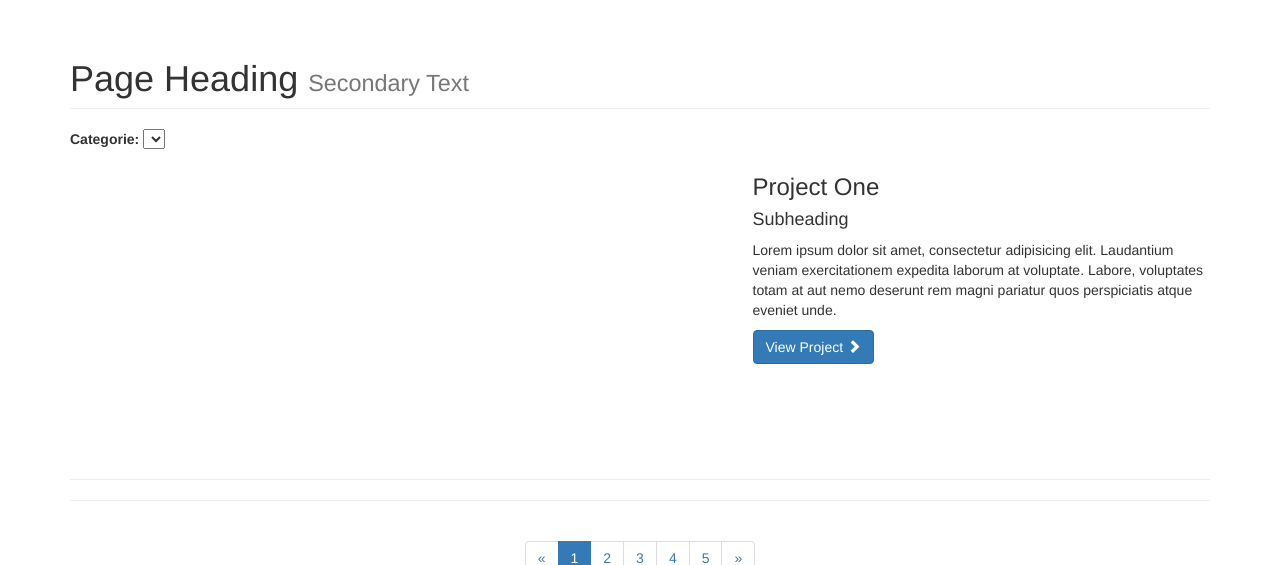
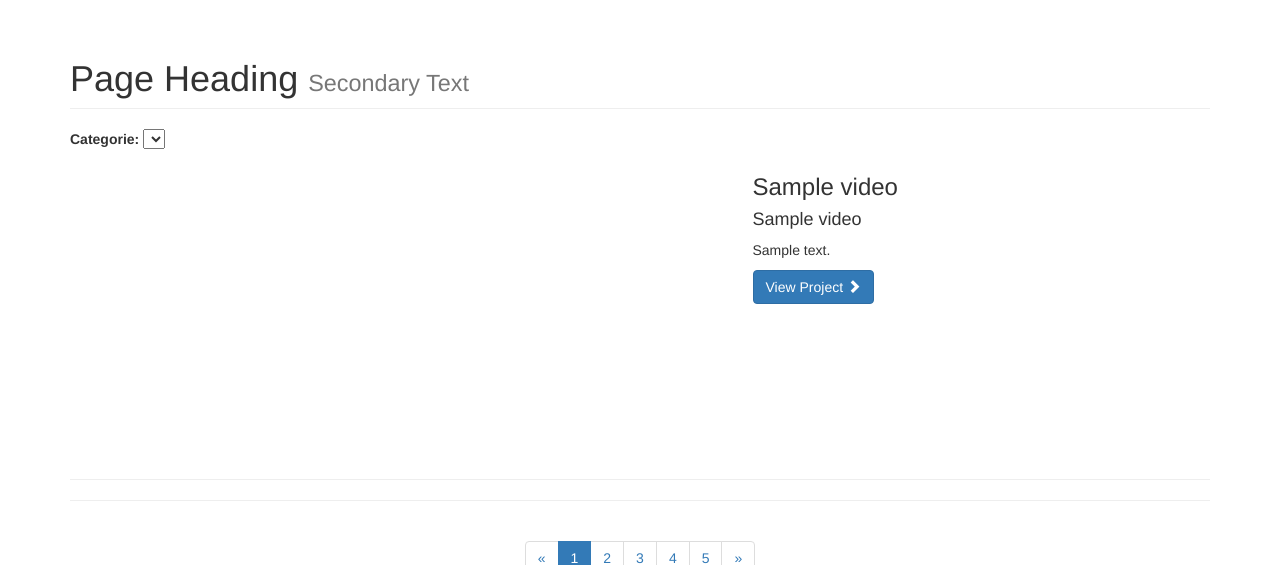
Before and after one commit to Benoris/Blog-video, a PHP site: template startbootstrap-1-col-portfolio-gh-pages/view/showvideo.php in a window 1280 px wide. Shown: the part 51-616 px from the top of the page. Run offline with PHP 8.4, Linux system fonts and the light colour scheme; the template is opened without the code that fills it: most values are stand-ins (such as "Sample title", 1, 10 or a date in 2020); lists and menus that the app fills with data are empty.

Commit message:
function getVideo

```diff
--- a/startbootstrap-1-col-portfolio-gh-pages/model/dbconnection.php
+++ b/startbootstrap-1-col-portfolio-gh-pages/model/dbconnection.php
@@ -14,8 +14,3 @@ function connectDb ()
     $bd = new PDO ('mysql:host='.$host.';dbname='.$dbname.';charset=utf8',$user,$password,$pdo_options);
     return $bd;
 }
-
-function GetVideo()
-{
-
-}
--- a/startbootstrap-1-col-portfolio-gh-pages/view/showvideo.php
+++ b/startbootstrap-1-col-portfolio-gh-pages/view/showvideo.php
@@ -81,19 +81,21 @@
         <!-- /.row -->
 
         <!-- Project One -->
+        <?php foreach ($videos as $video) :?>
         <div class="row">
             <div class="col-md-7">
                 <a href="#">
-                    <iframe width="650" height="300" src="<?php echo ''; ?>" frameborder="0" allowfullscreen></iframe>
+                    <iframe width="650" height="300" src="<?php echo $video['Lien'] ?>" frameborder="0" allowfullscreen></iframe>
                 </a>
             </div>
             <div class="col-md-5">
-                <h3>Project One</h3>
-                <h4>Subheading</h4>
-                <p>Lorem ipsum dolor sit amet, consectetur adipisicing elit. Laudantium veniam exercitationem expedita laborum at voluptate. Labore, voluptates totam at aut nemo deserunt rem magni pariatur quos perspiciatis atque eveniet unde.</p>
+                <h3><?php echo $video['Titre'] ?></h3>
+                <h4><?php echo $video['SousTitre'] ?></h4>
+                <p><?php echo $video['Description'] ?></p>
                 <a class="btn btn-primary" href="#">View Project <span class="glyphicon glyphicon-chevron-right"></span></a>
             </div>
         </div>
+        <?php endforeach; ?>
         <!-- /.row -->
 
         <hr>
```
Also changed, not shown: startbootstrap-1-col-portfolio-gh-pages/controllers/listvideo.php (+6 -5 lines), startbootstrap-1-col-portfolio-gh-pages/model/video.php (+8 -5 lines).
